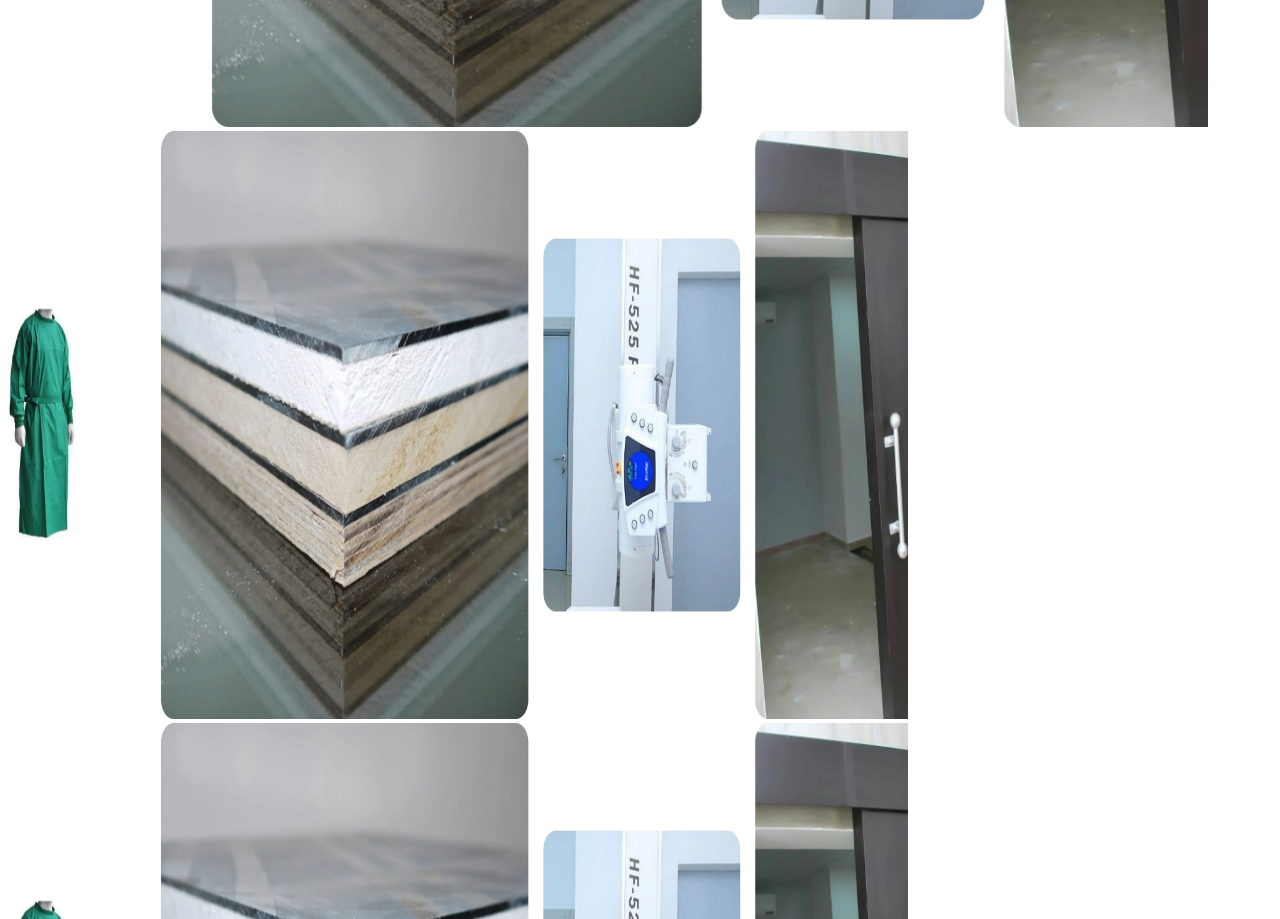
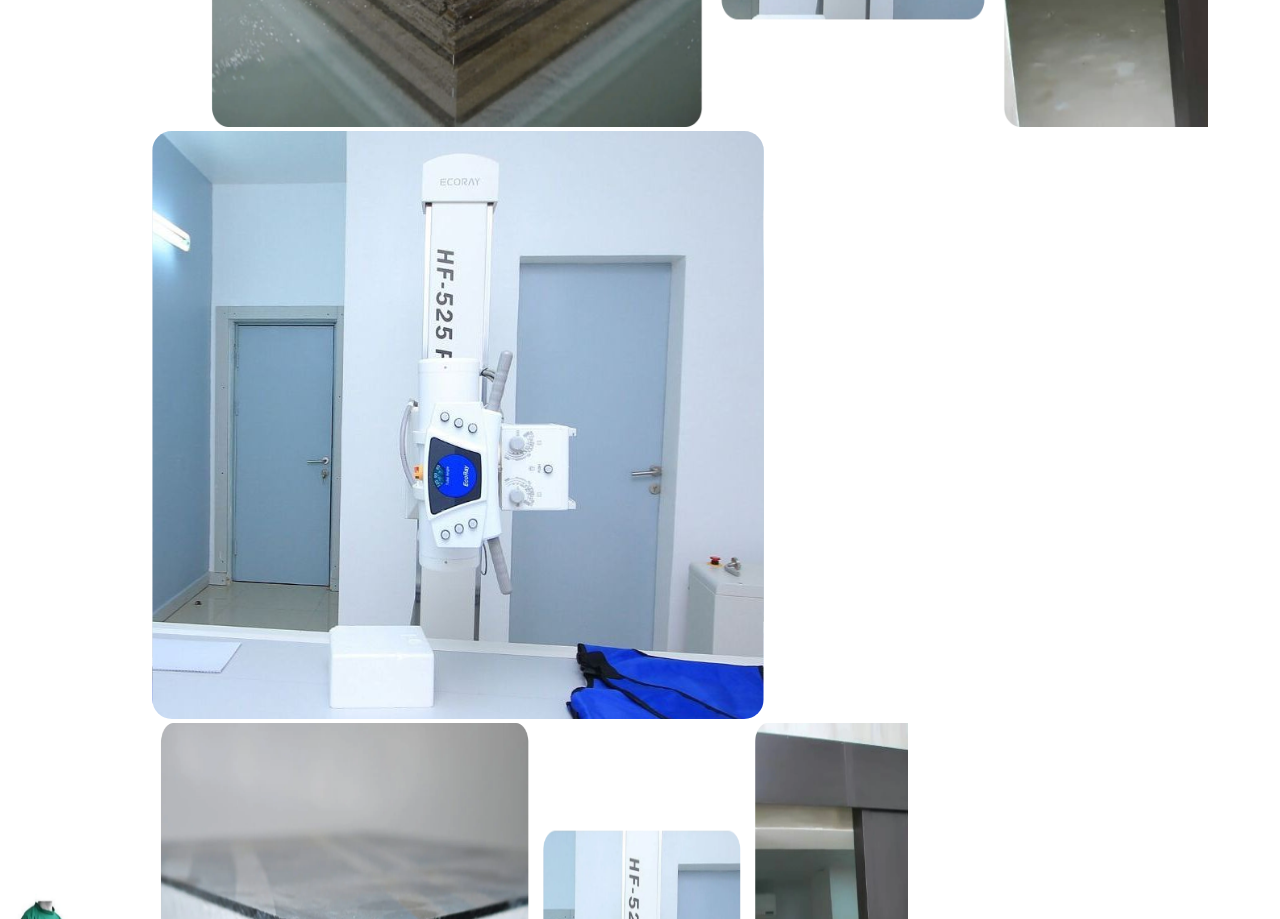
Before and after one commit to harzeezco/proray, a Next.js app: page /products/hero in a window 1280 px wide. Shown: the part 680-1599 px from the top of the page. Built offline with nearby package versions, Linux system fonts and the light colour scheme.

Commit message:
added an image

```diff
--- a/src/pages/products/hero.tsx
+++ b/src/pages/products/hero.tsx
@@ -61,14 +61,27 @@ const Hero = () => (
       >
         <Button className='mt-10 ' href='/contact'>
           <AnimatedLink letters='Book a Call Now' />
-          <FaArrowRight className='ml-2 inline-block size-5 -rotate-45 transition-transform duration-300 ease-in-out group-hover:rotate-0' />
+          <FaArrowRight
+            className='ml-2 inline-block size-5
+          -rotate-45 transition-transform duration-300
+          ease-in-out group-hover:rotate-0'
+          />
         </Button>
       </motion.div>
     </div>
 
-    <div className=' flex h-[90vh] items-center justify-center max-2xl:mt-20 max-2xl:items-end max-sm:mt-0 max-sm:h-[70vh] 2xl:h-[70vh]'>
-      <motion.div className='relative w-full  bg-blue-200 max-2xl:h-[50vh] max-sm:h-[35vh] 2xl:mt-[150px] 2xl:h-[30vh] '>
-        <div className='absolute -top-60 flex items-center  justify-center gap-x-5 max-2xl:animate-loop-scroll   '>
+    <div
+      className=' flex h-[90vh] items-center
+    justify-center max-2xl:mt-20 max-2xl:items-end max-sm:mt-0 max-sm:h-[70vh] 2xl:h-[70vh]'
+    >
+      <motion.div
+        className='relative w-full  bg-blue-200
+       max-2xl:h-[50vh] max-sm:h-[35vh] 2xl:mt-[150px] 2xl:h-[30vh] '
+      >
+        <div
+          className='absolute -top-60 flex items-center
+        justify-center gap-x-5 max-2xl:animate-loop-scroll   '
+        >
           {/* max-2xl:translate-y-60  */}
           <div className='shrink-0'>
             <Image
@@ -86,7 +99,7 @@ const Hero = () => (
               alt='medical accessories'
               className='mx-auto shrink-0 rounded-xl bg-cover bg-center'
               height={588}
-              src='/image/products.webp'
+              src='/image/xray-image.svg'
               width={900}
             />
           </div>
```
